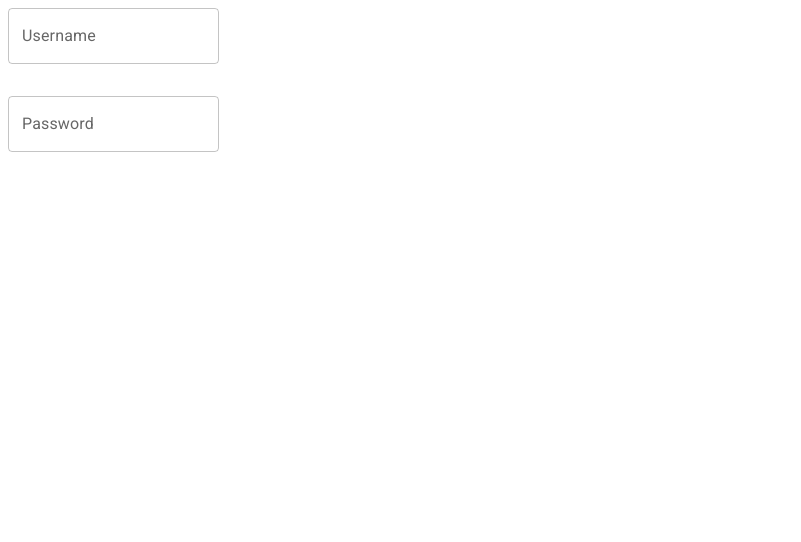
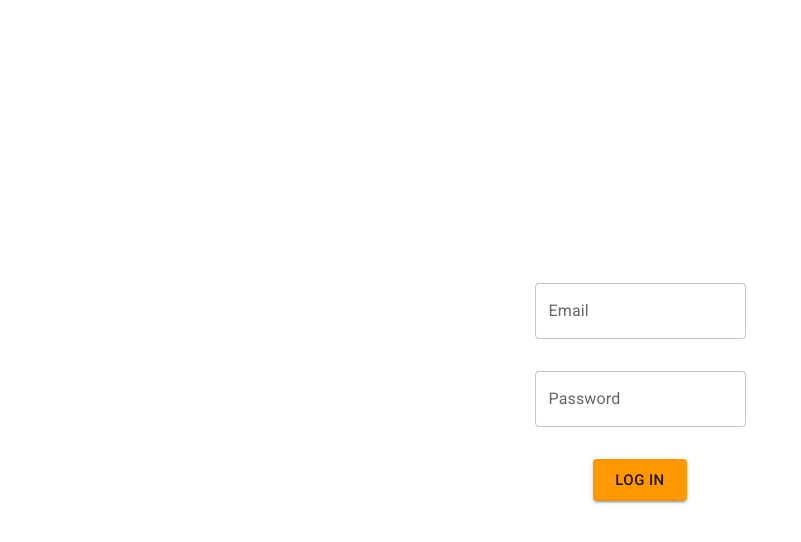
Before and after one commit to shilangyu/SE2-CBT, a React (Vite) app in the folder web/: page /#/login in a window 1280 px wide. Shown: the top 542 px of the page, without its empty margins (0-801 px from the left). Built offline with nearby package versions, Linux system fonts and the light colour scheme.

Commit message:
Add login page

```diff
--- a/web/src/App.tsx
+++ b/web/src/App.tsx
@@ -1,16 +1,29 @@
-import { Grid, TextField } from '@mui/material'
 import * as React from 'react'
+import { HashRouter, Navigate, Route, Routes } from 'react-router-dom'
+import HomePage from './pages/HomePage'
+import LoginPage from './pages/LoginPage'
+import { loginStoreSelects, useLoginStore } from './stores/loginStore'
 
 function App() {
+    const isLoggedIn = useLoginStore(loginStoreSelects.isLoggedIn)
+
     return (
-        <Grid container direction="column" rowSpacing={4}>
-            <Grid item>
-                <TextField label="Username" />
-            </Grid>
-            <Grid item>
-                <TextField label="Password" />
-            </Grid>
-        </Grid>
+        <HashRouter>
+            {!isLoggedIn ? (
+                <Routes>
+                    <Route path="/login" element={<LoginPage />} />
+                    <Route
+                        path="*"
+                        element={<Navigate to="/login" replace />}
+                    />
+                </Routes>
+            ) : (
+                <Routes>
+                    <Route path="/" element={<HomePage />} />
+                    <Route path="*" element={<Navigate to="/" replace />} />
+                </Routes>
+            )}
+        </HashRouter>
     )
 }
 
--- a/web/src/api/ApiClient.ts
+++ b/web/src/api/ApiClient.ts
@@ -37,7 +37,9 @@ export class ApiClient {
         const params = new URLSearchParams({ email, password })
 
         try {
-            return await this.#baseRequest<string>(`user/login?${params}`)
+            return await this.#baseRequest<string>(`user/login?${params}`, {
+                method: 'POST',
+            })
         } catch (err) {
             // 400 status code is used for failed login instead of standard 401
             if (
--- /dev/null
+++ b/web/src/pages/LoginPage/index.tsx
@@ -0,0 +1,86 @@
+import {
+    Button,
+    CircularProgress,
+    Grid,
+    TextField,
+    Typography,
+    useTheme,
+} from '@mui/material'
+import { useState } from 'react'
+import * as React from 'react'
+import { useSnackbar } from 'notistack'
+import { useLoginStore } from '../../stores/loginStore'
+import { useAsync } from '../../hooks/useAsync'
+
+function LoginPage() {
+    const theme = useTheme()
+    const loginStore = useLoginStore()
+    const [email, setEmail] = useState('')
+    const [password, setPassword] = useState('')
+    const [credentialsError, setCredentialsError] = useState<
+        string | undefined
+    >(undefined)
+    const { call: logIn, loading, error } = useAsync(loginStore.logIn)
+    const { enqueueSnackbar } = useSnackbar()
+
+    async function onSubmit() {
+        const success = await logIn(email, password)
+        if (success === undefined) return
+
+        if (success) {
+            enqueueSnackbar('Login successful', { variant: 'success' })
+        } else {
+            setCredentialsError('wrong crentials')
+        }
+    }
+
+    return (
+        <Grid
+            container
+            direction="column"
+            rowSpacing={4}
+            alignItems="center"
+            justifyContent="center"
+            style={{ minHeight: '100vh' }}
+        >
+            <Grid item>
+                <TextField
+                    label="Email"
+                    value={email}
+                    error={!!credentialsError}
+                    helperText={credentialsError}
+                    onChange={e => setEmail(e.target.value)}
+                />
+            </Grid>
+            <Grid item>
+                <TextField
+                    label="Password"
+                    value={password}
+                    type="password"
+                    error={!!credentialsError}
+                    helperText={credentialsError}
+                    onChange={e => setPassword(e.target.value)}
+                />
+            </Grid>
+            <Grid item>
+                <Button variant="contained" size="large" onClick={onSubmit}>
+                    Log in
+                </Button>
+            </Grid>
+            {loading && (
+                <Grid item>
+                    <CircularProgress />
+                </Grid>
+            )}
+            {error && (
+                <Grid item>
+                    <Typography color={theme.palette.error.main}>
+                        {error.toString()}
+                    </Typography>
+                </Grid>
+            )}
+        </Grid>
+    )
+}
+
+export default LoginPage
--- a/web/src/stores/loginStore.ts
+++ b/web/src/stores/loginStore.ts
@@ -3,16 +3,12 @@ import { apiClient, UnauthorizedError } from '../api'
 
 type LoginStore = {
     token?: string
-    isLoggedIn: boolean
     logIn: (email: string, password: string) => Promise<boolean>
     logOut: () => void
 }
 
 export const useLoginStore = create<LoginStore>(set => ({
     token: undefined,
-    get isLoggedIn() {
-        return this.token !== undefined
-    },
     async logIn(email, password) {
         try {
             const token = await apiClient.logIn(email, password)
@@ -31,3 +27,7 @@ export const useLoginStore = create<LoginStore>(set => ({
         set(state => ({ token: undefined }))
     },
 }))
+
+export const loginStoreSelects = {
+    isLoggedIn: (s: LoginStore) => s.token !== undefined,
+}
```
